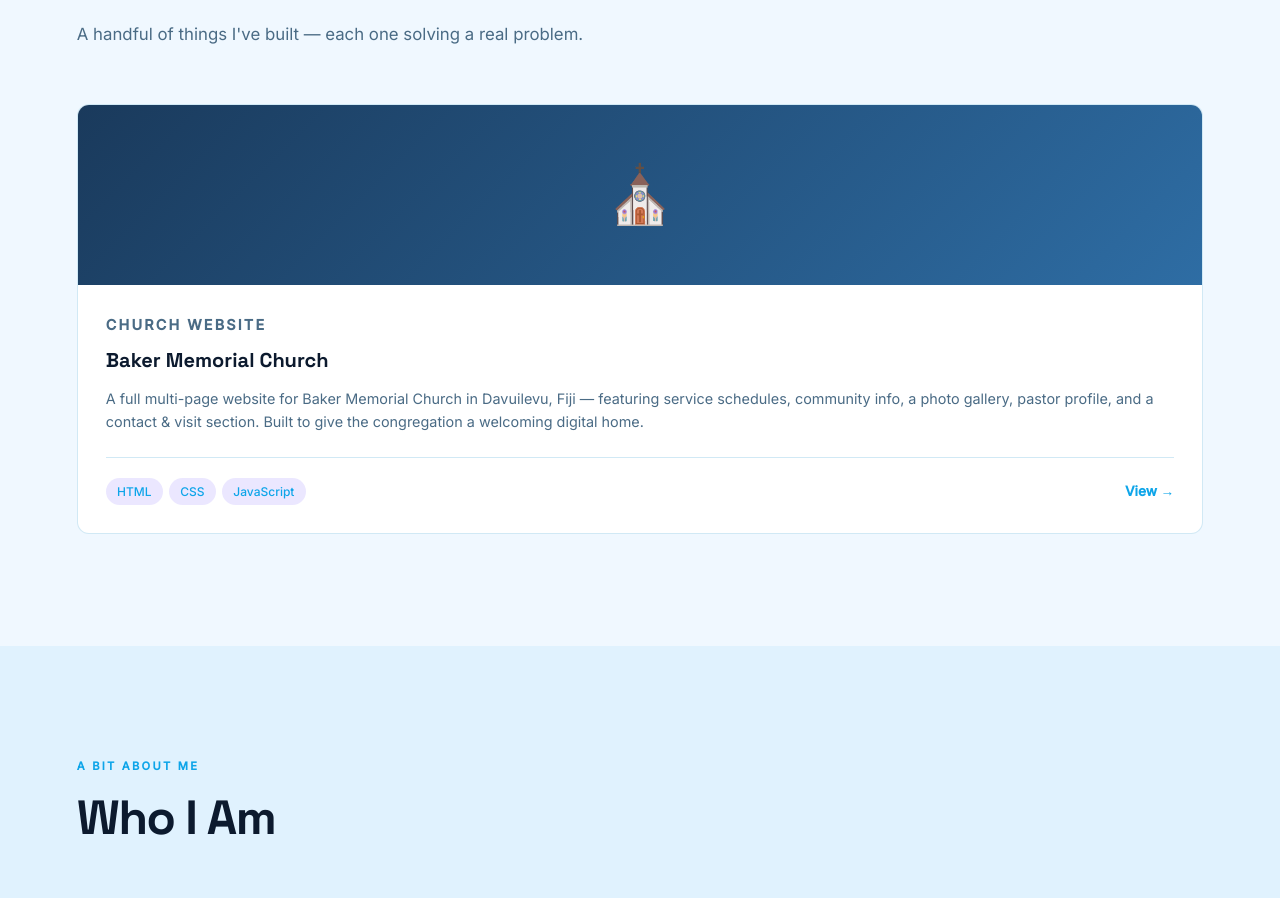
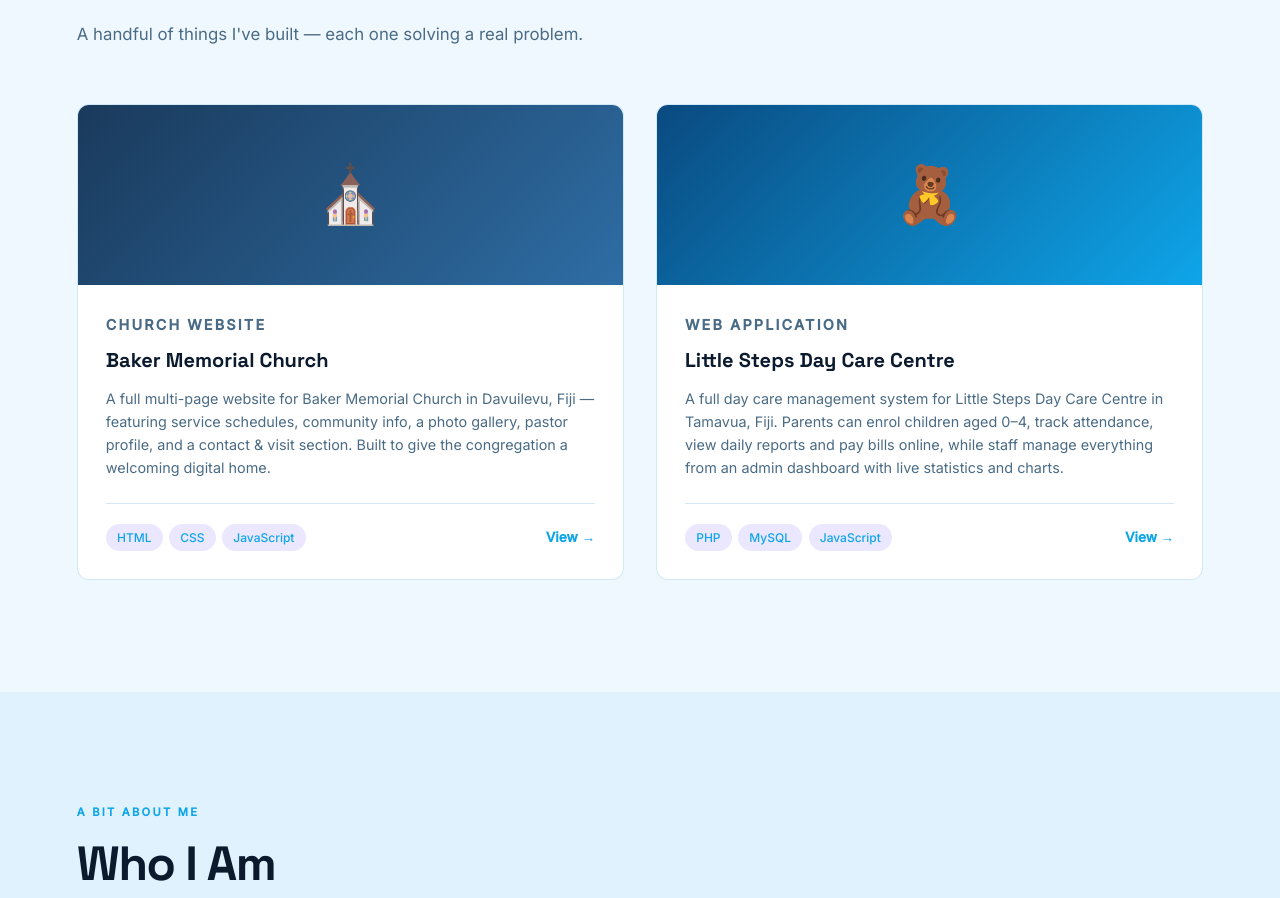
Before and after one commit to draunidalowainise17-beep/wainisesportfolio, a plain HTML site: page index.html in a window 1280 px wide. Shown: the part 1746-2644 px from the top of the page. Drawn offline with Linux system fonts and the light colour scheme.

Commit message:
Add project card for Little Steps Day Care Centre
Added project card for Little Steps Day Care Centre with details and link.

```diff
--- a/index.html
+++ b/index.html
@@ -429,6 +429,22 @@
         </div>
       </div>
     </div>
+    <div class="project-card">
+      <div class="project-thumb" style="background: linear-gradient(135deg, #0a4a80 0%, #0EA5E9 100%); display:flex; align-items:center; justify-content:center; font-size:3.5rem;">🧸</div>
+      <div class="project-body">
+        <p class="project-type">Web Application</p>
+        <h3>Little Steps Day Care Centre</h3>
+        <p>A full day care management system for Little Steps Day Care Centre in Tamavua, Fiji. Parents can enrol children aged 0–4, track attendance, view daily reports and pay bills online, while staff manage everything from an admin dashboard with live statistics and charts.</p>
+        <div class="project-footer">
+          <div class="project-tech">
+            <span class="tag">PHP</span>
+            <span class="tag">MySQL</span>
+            <span class="tag">JavaScript</span>
+          </div>
+          <a href="https://littlesteps-daycare.infinityfree.io/" target="_blank" rel="noopener" class="project-link">View →</a>
+        </div>
+      </div>
+    </div>
 
   </div>
 </section>
```
